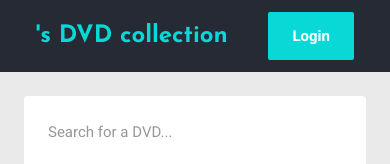
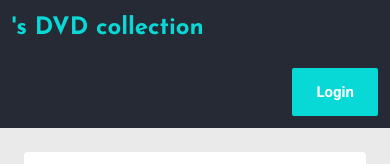
Before and after one commit to savonije/DVD-Collector, a Vue app: page / in a window 390 px wide. Shown: the top 164 px of the page. Built offline with nearby package versions, Linux system fonts and the light colour scheme; no server answers; the database is empty.

Commit message:
styling: better header for mobile

```diff
--- a/src/components/PageHeader.vue
+++ b/src/components/PageHeader.vue
@@ -9,12 +9,14 @@ const username = import.meta.env.VITE_USERNAME
 
 <template>
   <header class="bg-shark text-teal p-3 mb-6">
-    <div class="container flex justify-between items-center">
+    <div
+      class="sm:container flex justify-center sm:justify-between sm:items-center flex-col sm:flex-row gap-6"
+    >
       <RouterLink to="/">
         <span class="text-2xl font-bold font-heading"> {{ username }}'s DVD collection </span>
       </RouterLink>
 
-      <div class="flex gap-3">
+      <div class="flex gap-3 justify-end">
         <AddTitle />
 
         <button
```
